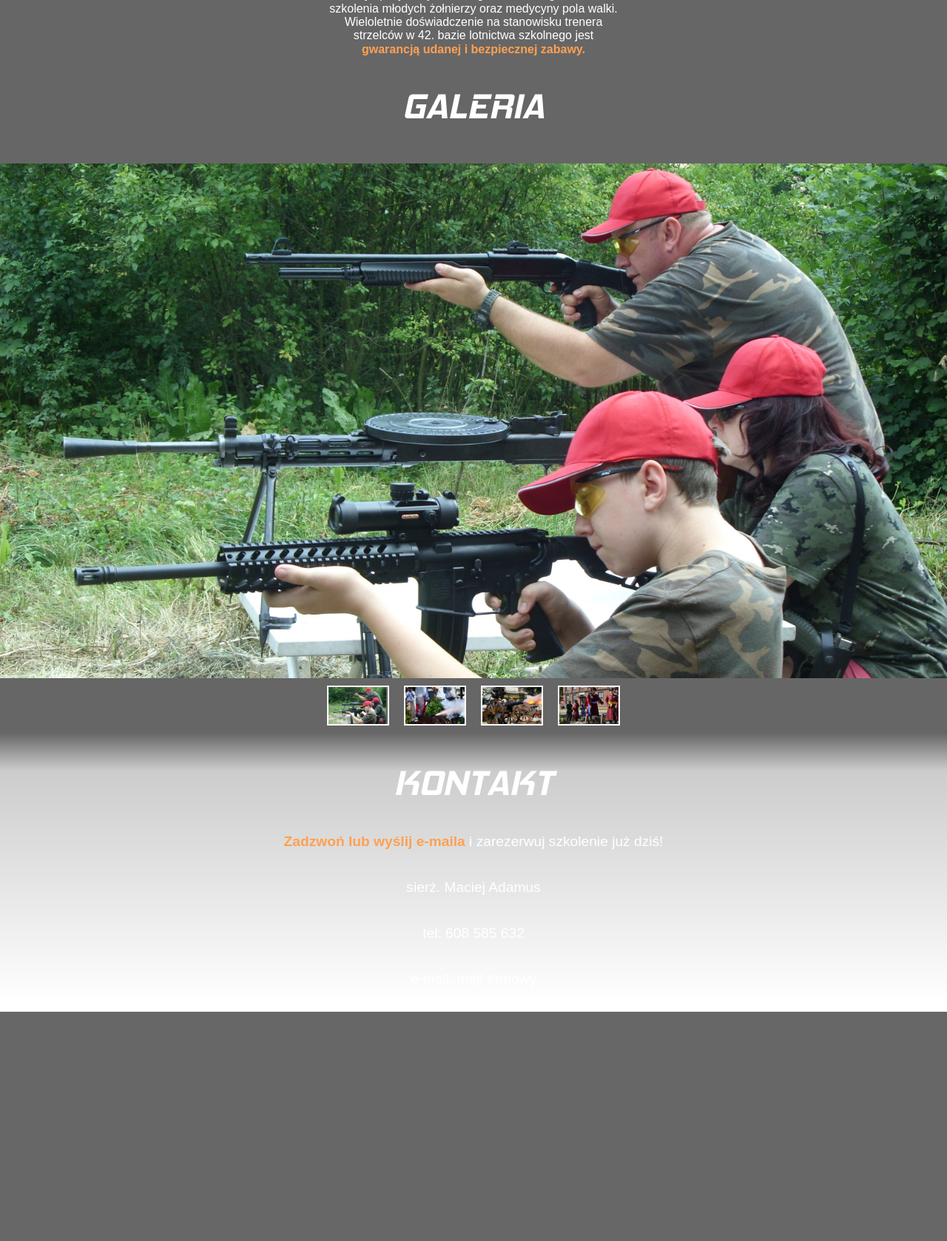
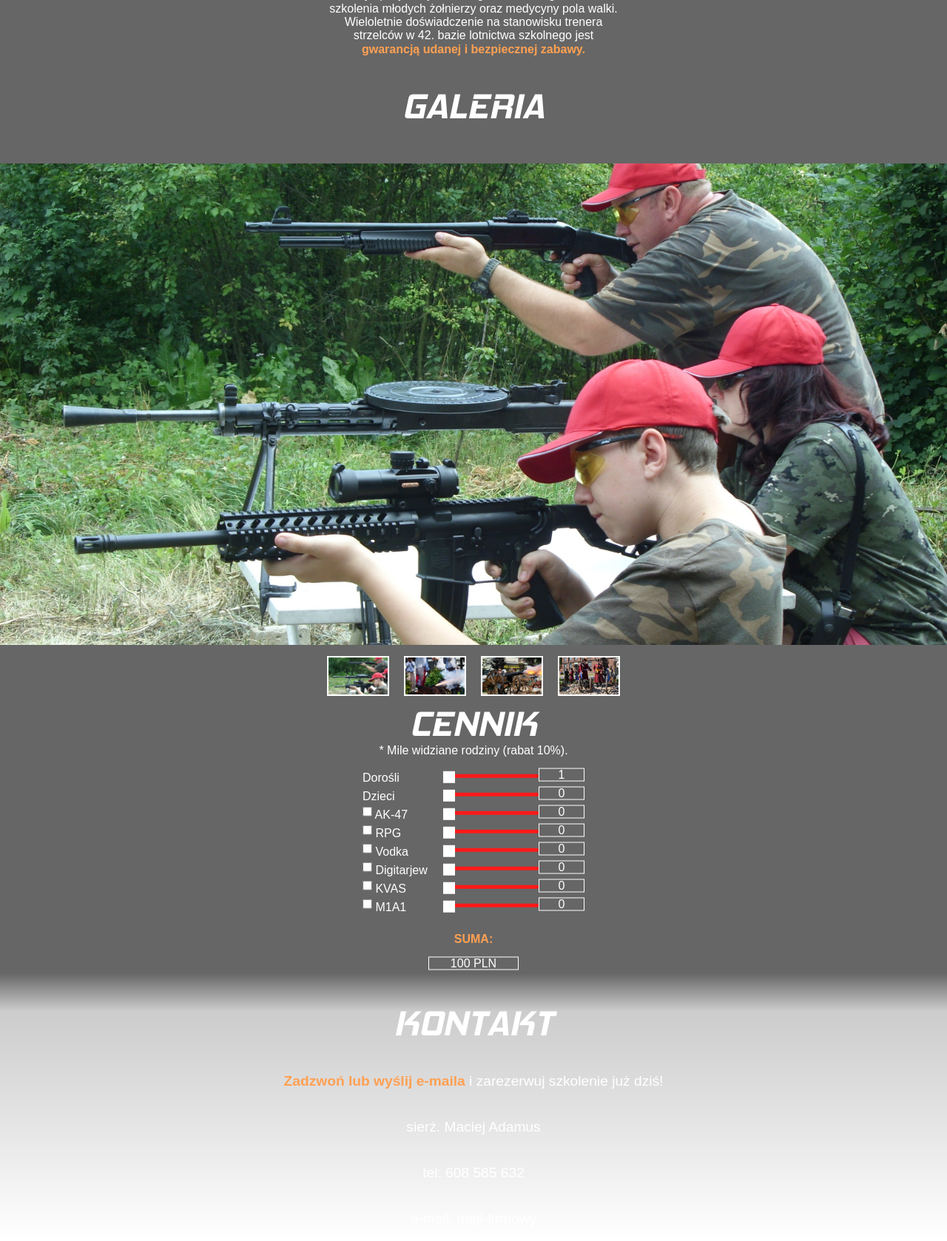
Before and after one commit to kubaadamus/Stryjo, a PHP site: page / in a window 1280 px wide. Shown: the part 2006-3684 px from the top of the page at 74% size. Before the commit the page ends 3374 px from the top, so only its background shows below. Run offline with PHP 8.4, Linux system fonts and the light colour scheme.

Commit message:
Symulacja ceny wygląda coraz lepiej

```diff
--- /dev/null
+++ b/app/assets/scripts/cennik.js
@@ -0,0 +1,54 @@
+var dor;
+var dz;
+var _1;
+var _2;
+var _3;
+var _4;
+var _5;
+var _6;
+var suma;
+var rabat = false;
+$('input[type=range]').bind('input', function (evt) {
+    var nazwa_docelowa = $(this).attr('id')+"box";
+    $("#"+nazwa_docelowa+"").attr('value',this.value);
+
+
+
+
+/*NALICZANIE KWOTY*/
+
+dor = $("#_dorbox").attr('value');
+dz = $("#_dzbox").attr('value');
+_1 = $("#_1box").attr('value');
+_2 = $("#_2box").attr('value');
+_3 = $("#_3box").attr('value');
+_4 = $("#_4box").attr('value');
+_5 = $("#_5box").attr('value');
+_6 = $("#_6box").attr('value');
+
+console.log(dor);
+console.log(dz);
+console.log(_3);
+console.log(_4);
+
+suma = (dor*100+dz*50+_1*2+_3*1);
+
+if(dz>=1)
+{
+    rabat=true;
+    $("#rabatAlert").show();
+
+    suma = suma*0.9;
+}
+else{
+    rabat=false;
+    $("#rabatAlert").hide();
+}
+
+suma = suma.toFixed(2);
+
+suma += " PLN";
+
+$("#suma").attr('value',suma);
+
+});
--- a/app/assets/scripts/menu.js
+++ b/app/assets/scripts/menu.js
@@ -3,18 +3,13 @@ var Menu_Down = false;
 
 (window).addEventListener("mousemove", function (e) {
 
-    console.log($(window).scrollTop());
-    console.log(e.pageY);
-    console.log(e.pageY - $(window).scrollTop());
     if (e.pageY - $(window).scrollTop() < 200) {
-            if (!Menu_Down && $(window).scrollTop()>200) {
-                console.log("Opuszczam Menu!");
+        if (!Menu_Down && $(window).scrollTop() > 200) {
             Menu_Down = true;
             $(".menu").slideDown("fast");
         }
     } else {
         if (Menu_Down) {
-                console.log("Podnoszę menu");
             Menu_Down = false;
             $(".menu").slideUp("fast");
         }
@@ -23,14 +18,12 @@ var Menu_Down = false;
 });
 
 (window).addEventListener("scroll", function (e) {
-    if($(window).scrollTop()<200 && !Menu_Down)
-    {
+    if ($(window).scrollTop() < 200 && !Menu_Down) {
         $(".menu").slideDown("slow");
-        Menu_Down=false;
+        Menu_Down = false;
     }
 
-    if($(window).scrollTop()>200 && !Menu_Down)
-    {
+    if ($(window).scrollTop() > 200 && !Menu_Down) {
         $(".menu").slideUp("slow");
     }
 
--- a/app/index.html
+++ b/app/index.html
@@ -37,7 +37,9 @@
 			<p id="sub">SZKOLENIA STRZELECKIE</p>
 			<p id="sub_2">statyczne, dynamiczne, w grupach i indywidualne</p>
 		</div>
-		<a href="#oferta"><button class="ofertaBtn glass">POZNAJ OFERTĘ</button></a>
+		<a href="#oferta">
+			<button class="ofertaBtn glass">POZNAJ OFERTĘ</button>
+		</a>
 		<div class="opis">
 			<p>
 				<span class="orange">Naucz się bezpiecznie strzelać</span> z nowoczesnej broni małokalibrowej pod okiem doświadczonego instruktora.</p>
@@ -46,7 +48,7 @@
 			</p>
 		</div>
 	</div>
-	<div class="oferta" >
+	<div class="oferta">
 		<div class="section_title">
 			<p id="oferta">OFERTA</p>
 		</div>
@@ -179,113 +181,97 @@
 
 		</div>
 	</div>
-	<div class="cennik hidden">
+	<div class="cennik">
 		<div class="section_title">
 			<p>CENNIK</p>
 		</div>
-		<table>
-			<tr>
-				<th>Opcja</th>
-				<th>Cena</th>
-				<th>Opis</th>
-			</tr>
-			<tr>
-				<td>podstawa</td>
-				<td>20 zł</td>
-				<td>
-					<ul>
-						<li>
-							costam
-						</li>
-						<li>
-							costam
-						</li>
-						<li>
-							costam
-						</li>
-					</ul>
-				</td>
-			</tr>
-			<tr>
-				<td>Dodatek 1</td>
-				<td>20 zł</td>
-				<td>
-					<ul>
-						<li>
-							costam
-						</li>
-						<li>
-							costam
-						</li>
-						<li>
-							costam
-						</li>
-					</ul>
-				</td>
-			</tr>
-			<tr>
-				<td>Dodatek 2</td>
-				<td>20 zł</td>
-				<td>
-					<ul>
-						<li>
-							costam
-						</li>
-						<li>
-							costam
-						</li>
-						<li>
-							costam
-						</li>
-					</ul>
-				</td>
-			</tr>
-			<tr>
-				<td>Dodatek 3</td>
-				<td>20 zł</td>
-				<td>
-					<ul>
-						<li>
-							costam
-						</li>
-						<li>
-							costam
-						</li>
-						<li>
-							costam
-						</li>
-					</ul>
-				</td>
-			</tr>
-			<tr>
-				<td>Dodatek 4</td>
-				<td>20 zł</td>
-				<td>
-					<ul>
-						<li>
-							costam
-						</li>
-						<li>
-							costam
-						</li>
-						<li>
-							costam
-						</li>
-					</ul>
-				</td>
-			</tr>
-		</table>
 		<p>
 			* Mile widziane rodziny (rabat 10%).
 		</p>
+		<br>
+		<div class="inputy">
+
+			<div class="row">
+				<div class="nazwa">
+					<label>
+						Dorośli</label>
+				</div>
+				<input id="_dor" type="range" id="cowbell" name="cowbell" min="1" max="10" value="1" step="1" />
+				<input id="_dorbox" type="text" name="ak" value="1">
+
+			</div>
+			<div class="row">
+				<div class="nazwa">
+					<label>
+						Dzieci</label>
+				</div>
+				<input id="_dz" type="range" id="cowbell" name="cowbell" min="0" max="10" value="0" step="1" />
+				<input id="_dzbox" type="text" name="ak" value="0">
+			</div>
+			<div class="row">
+				<div class="nazwa">
+					<label>
+						<input type="checkbox"> AK-47</label>
+				</div>
+				<input id="_1" type="range" id="cowbell" name="cowbell" min="0" max="500" value="0" step="1" />
+				<input id="_1box" type="text" name="ak" value="0">
+			</div>
+			<div class="row">
+				<div class="nazwa">
+					<label>
+						<input type="checkbox"> RPG</label>
+				</div>
+				<input id="_2" type="range" id="cowbell" name="cowbell" min="0" max="500" value="0" step="1" />
+				<input id="_2box" type="text" name="ak" value="0">
+			</div>
+			<div class="row">
+				<div class="nazwa">
+					<label>
+						<input type="checkbox"> Vodka</label>
+				</div>
+				<input id="_3" type="range" id="cowbell" name="cowbell" min="0" max="500" value="0" step="1" />
+				<input id="_3box" type="text" name="ak" value="0">
+			</div>
+			<div class="row">
+				<div class="nazwa">
+					<label>
+						<input type="checkbox"> Digitarjew</label>
+				</div>
+				<input id="_4" type="range" id="cowbell" name="cowbell" min="0" max="500" value="0" step="1" />
+				<input id="_4box" type="text" name="ak" value="0">
+			</div>
+			<div class="row">
+				<div class="nazwa">
+					<label>
+						<input type="checkbox"> KVAS</label>
+				</div>
+				<input id="_5" type="range" id="cowbell" name="cowbell" min="0" max="500" value="0" step="1" />
+				<input id="_5box" type="text" name="ak" value="0">
+			</div>
+			<div class="row">
+				<div class="nazwa">
+					<label>
+						<input type="checkbox"> M1A1</label>
+				</div>
+				<input id="_6" type="range" id="cowbell" name="cowbell" min="0" max="500" value="0" step="1" />
+				<input id="_6box" type="text" name="ak" value="0">
+			</div>
+		</div>
+
+		<div class="orange" id="rabatAlert">NALICZONO RABAT -10%!</div>
+		<br>
+		<label class="orange" >SUMA:</label>
+		<br>
+		<input id="suma" type="text" name="ak" value="100 PLN" style="width: 120px;">
 	</div>
 	<div class="contact" id="kontakt">
 		<div class="section_title">
 			<p>KONTAKT</p>
 		</div>
 		<div class="opis">
-				<p><span class="orange">Zadzwoń lub wyślij e-maila</span> i zarezerwuj szkolenie już dziś!</p>
-			</div>
+			<p>
+				<span class="orange">Zadzwoń lub wyślij e-maila</span> i zarezerwuj szkolenie już dziś!</p>
+		</div>
 		<p>sierż. Maciej Adamus</p>
 		<p>tel: 608 585 632</p>
 		<p>e-mail: mejl-firmowy</p>
@@ -301,5 +287,6 @@
 <script src="assets/scripts/menu.js"></script>
 <script src="assets/scripts/scroll.js"></script>
 <script src="assets/scripts/gallery.js"></script>
+<script src="assets/scripts/cennik.js"></script>
 
 </html>
--- a/app/styles.css
+++ b/app/styles.css
@@ -481,6 +481,53 @@ textarea {
   }
 
 /*KONIEC ROTACJI*/
+
+input{
+    background-color: transparent;
+    padding-top: 10px;
+    padding-bottom: 10px;
+    padding-left:20px;
+    position: relative;
+    -webkit-transform:translateY(-25%);
+            transform:translateY(-25%);
+
+}
+
+input[type=range] {
+    /*removes default webkit styles*/
+    -webkit-appearance: none;
+}
+
+input[type=checkbox] {
+
+}
+
+input[type=range]::-webkit-slider-runnable-track {
+    width: 300px;
+    height: 5px;
+    background: rgb(255, 25, 25);
+    border: none;
+    border-radius: 3px;
+}
+
+input[type=range]::-webkit-slider-thumb {
+    -webkit-appearance: none;
+    border: none;
+    height: 16px;
+    width: 16px;
+    background: rgb(255, 255, 255);
+    margin-top: -4px;
+}
+
+input[type=text]{
+    width:60px;
+    height:1rem;
+    margin:0px;
+    padding: 0px;
+    color: white;
+    border: 1px solid white;
+    text-align: center;
+}
 
 /* ============================================= G L O B A L S =========================================== */
 
@@ -983,22 +1030,57 @@ display: flex;
     background-color: rgba(0, 0, 0, 0.6);
     font-size: 1.0rem;
     color:white;
+    display: -webkit-box;
+    display: -ms-flexbox;
+    display: flex;
+    -webkit-box-orient: vertical;
+    -webkit-box-direction: normal;
+        -ms-flex-direction: column;
+            flex-direction: column;
+    -webkit-box-align: center;
+        -ms-flex-align: center;
+            align-items: center;
+    text-align: center;
 }
 
-.cennik table{
-  margin:0 auto;
-  width:50%;
+.cennik .inputy{
+  display: -webkit-box;
+  display: -ms-flexbox;
+  display: flex;
+  -webkit-box-orient: vertical;
+  -webkit-box-direction: normal;
+      -ms-flex-direction: column;
+          flex-direction: column;
+  width: 300px;
 }
 
-.cennik table, .cennik td, .cennik th, .cennik td{
-  border:1px solid white;
-  padding:20px;
+.cennik .row{
+  position: relative;
+  -webkit-box-orient: horizontal;
+  -webkit-box-direction: normal;
+      -ms-flex-direction: row;
+          flex-direction: row;
+  display: -webkit-box;
+  display: -ms-flexbox;
+  display: flex;
+  -webkit-box-pack: justify;
+      -ms-flex-pack: justify;
+          justify-content: space-between;
 }
 
-.cennik p{
-  width:50%;
-  margin:0 auto;
-  padding:30px;
+.cennik .nazwa{
+  width:100px;
+  display: -webkit-box;
+  display: -ms-flexbox;
+  display: flex;
+}
+
+.cennik #rabatAlert{
+  display: none;
+}
+
+.cennik .suma{
+  width:auto;
 }
 
 .contact {
```
Also changed, not shown: app/assets/styles/_inputs.css (added, +41 -0 lines), app/assets/styles/styles.css (+25 -13 lines), app/assets/images/armata3.JPG, app/assets/images/family.JPG. Lines whose indentation alone changed are shown as unchanged.
